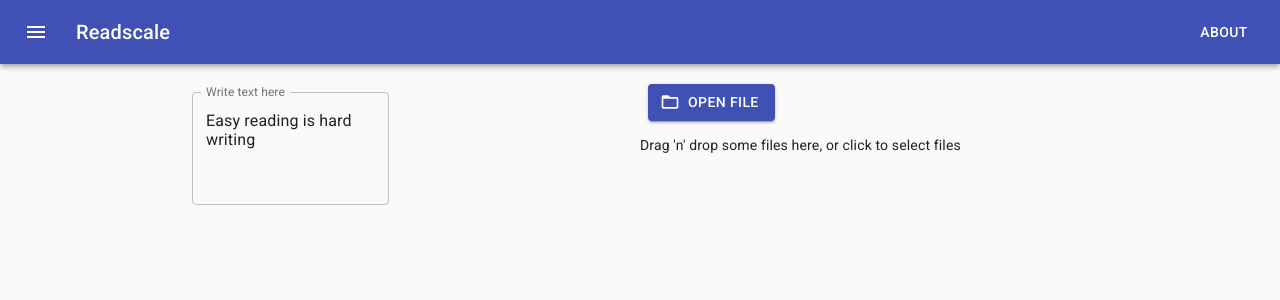
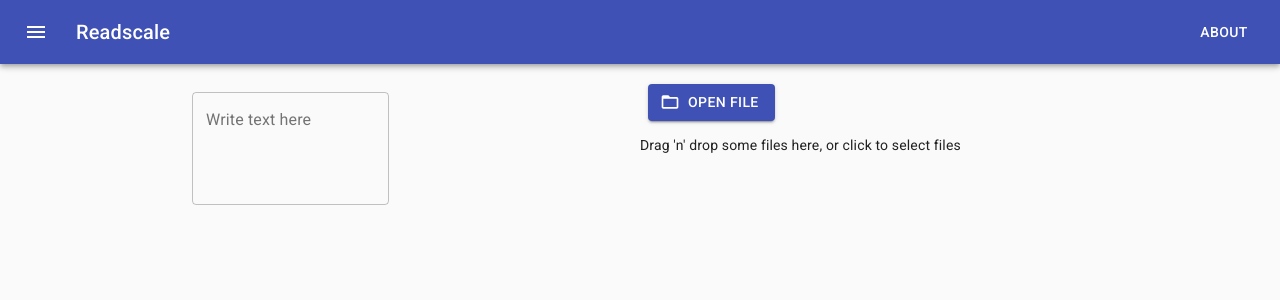
Before and after one commit to FrederickRoman/Readgauge, a React (Create React App) app: page / in a window 1280 px wide. Shown: the top 300 px of the page. Built offline with nearby package versions, Linux system fonts and the light colour scheme.

Commit message:
feat(useReadabilityReducer): Add this custom hook to manage the state of the input text and its score

```diff
--- a/src/components/readScale/input/RSinputSection.tsx
+++ b/src/components/readScale/input/RSinputSection.tsx
@@ -5,13 +5,25 @@
 import RStextInput from "./text/RStextInputSection";
 import RSfileUpload from "./file/RSfileInputSection";
 
-function RSinputSection() {
+import IReadabilityState from "../../../types/interfaces/IReadabilityState";
+import ReadabilityActionType from "../../../types/unions/ReadabilityActionType";
+
+interface IRSinputSectionProps {
+  readability: IReadabilityState;
+  readabilityDispatch: React.Dispatch<ReadabilityActionType>;
+}
+
+function RSinputSection(props: IRSinputSectionProps): JSX.Element {
+  const { readability, readabilityDispatch } = props;
   return (
     <Container maxWidth="md">
       <Grid container>
         <Grid item xs={12} sm={6}>
           <Box component="span" m={5}>
-            <RStextInput />
+            <RStextInput
+              readability={readability}
+              readabilityDispatch={readabilityDispatch}
+            />
           </Box>
         </Grid>
         <Grid item xs={12} sm={6}>
--- a/src/components/readScale/input/text/RStextInputSection.tsx
+++ b/src/components/readScale/input/text/RStextInputSection.tsx
@@ -1,6 +1,14 @@
 import React from "react";
 import { createStyles, makeStyles, Theme } from "@material-ui/core/styles";
 import TextField from "@material-ui/core/TextField";
+
+import IReadabilityState from "../../../../types/interfaces/IReadabilityState";
+import ReadabilityActionType from "../../../../types/unions/ReadabilityActionType";
+
+interface IRStextInputSectionProps {
+  readability: IReadabilityState;
+  readabilityDispatch: React.Dispatch<ReadabilityActionType>;
+}
 
 const useStyles = makeStyles((theme: Theme) =>
   createStyles({
@@ -13,12 +21,14 @@
   })
 );
 
-function RStextInputSection() {
+function RStextInputSection(props: IRStextInputSectionProps): JSX.Element {
+  const { readability, readabilityDispatch } = props;
+  const { text } = readability;
   const classes = useStyles();
-  const [value, setValue] = React.useState("Easy reading is hard writing");
 
   const handleChange = (event: React.ChangeEvent<HTMLInputElement>) => {
-    setValue(event.target.value);
+    const changedText = event.target.value;
+    readabilityDispatch({ type: "update text", payload: changedText });
   };
 
   return (
@@ -28,7 +38,7 @@
         label="Write text here"
         multiline
         rows={4}
-        value={value}
+        value={text}
         onChange={handleChange}
         variant="outlined"
       />
--- /dev/null
+++ b/src/hooks/useReadabilityReducer.tsx
@@ -0,0 +1,25 @@
+import { useReducer } from "react";
+import IReadabilityState from "../types/interfaces/IReadabilityState";
+import ReadabilityActionType from "../types/unions/ReadabilityActionType";
+
+const initialState: IReadabilityState = { text: "", score: 0 };
+
+function reducer(state: IReadabilityState, action: ReadabilityActionType) {
+  switch (action.type) {
+    case "update text":
+      const score = action.payload.length; //Stub for score caculation
+      const nextState = { ...state, text: action.payload, score };
+      console.log(nextState);
+      return nextState;
+    case "clear text":
+      return { ...state, text: "" };
+    default:
+      throw new Error();
+  }
+}
+
+function useReadabilityReducer() {
+  return useReducer(reducer, initialState);
+}
+
+export default useReadabilityReducer;
--- a/src/pages/Home.tsx
+++ b/src/pages/Home.tsx
@@ -1,7 +1,16 @@
+import useReadabilityReducer from "../hooks/useReadabilityReducer";
+
 import RSinputSection from "../components/readScale/input/RSinputSection";
 
-function Home() {
-  return <RSinputSection />;
+function Home():JSX.Element {
+  const [readability, readabilityDispatch] = useReadabilityReducer();
+
+  return (
+    <RSinputSection
+      readability={readability}
+      readabilityDispatch={readabilityDispatch}
+    />
+  );
 }
 
 export default Home;
--- /dev/null
+++ b/src/types/interfaces/IReadabilityState.ts
@@ -0,0 +1,6 @@
+interface IReadabilityState {
+  text: string;
+  score: number;
+}
+
+export default IReadabilityState;
--- /dev/null
+++ b/src/types/unions/ReadabilityActionType.ts
@@ -0,0 +1,5 @@
+type ReadabilityActionType =
+  | { type: "update text"; payload: string }
+  | { type: "clear text" };
+
+export default ReadabilityActionType;
```
